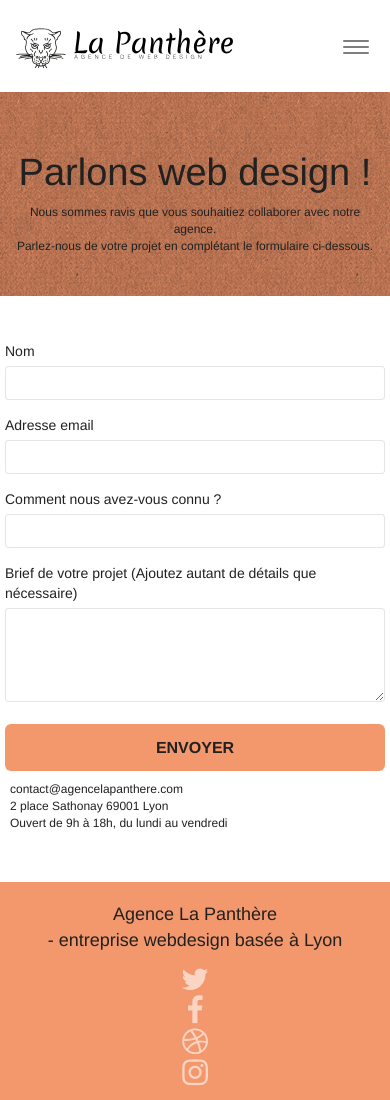
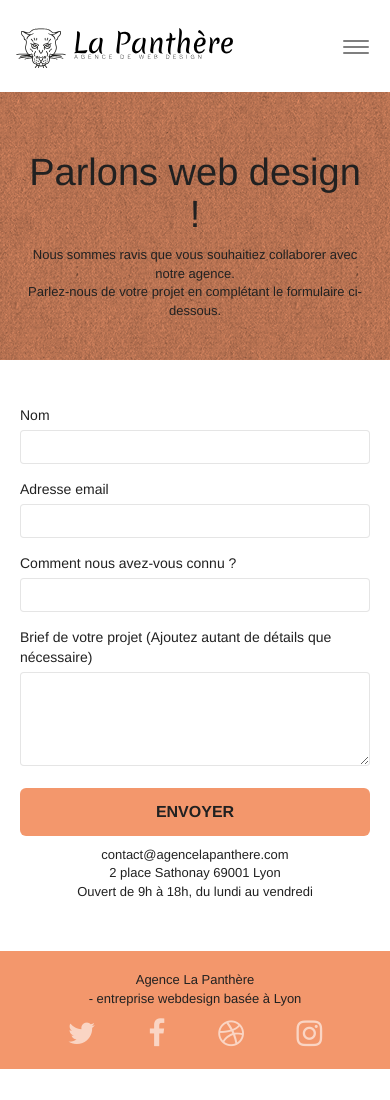
Before and after one commit to hannah-ganne/P4-la-panthere-SEO-optimization, a plain HTML site: page page2.html in a window 390 px wide. After the commit the page ends 1069 px from the top, so only its background shows below. Drawn offline with Linux system fonts and the light colour scheme.

Commit message:
fixed some responsiveness issues

```diff
--- a/page2.html
+++ b/page2.html
@@ -106,7 +106,7 @@
 					</button>
 				</form>
 			</div>
-			<div class="col-sm-6">
+			<div class="col-sm-6 text-center">
 				<p>
 					contact@agencelapanthere.com<br>2 place Sathonay 69001 Lyon<br>Ouvert de 9h à 18h, du lundi au vendredi<br>
 				</p>
@@ -126,28 +126,40 @@
 	<div class="container bloc-sm">
 		<div class="row">
 			<div class="col-sm-12">
-				<p class="text-center font-18">
+				<p class="text-center">
 					Agence La Panthère <br>- entreprise webdesign basée à Lyon
 				</p>
 				<div class="row row-no-gutters social">
 					<div class="col-sm-3">
 						<div class="text-center">
-							<a class="social" href="twitter.com/lapanthere"><span class="fa fa-twitter icon-md"></span></a>
+							<a class="social" href="twitter.com/lapanthere">
+								<span class="fa fa-twitter icon-md" title="Twitter account of La Panthère"></span>
+								<span class="sr-only">Twitter</span>
+							</a>
 						</div>
 					</div>
 					<div class="col-sm-3">
 						<div class="text-center">
-							<a class="social" href="facebook.com/lapanthere"><span class="fa fa-facebook icon-md"></span></a>
+							<a class="social" href="facebook.com/lapanthere">
+								<span class="fa fa-facebook icon-md" title="Facebook account of La Panthère"></span>
+								<span class="sr-only">Facebook</span>
+							</a>
 						</div>
 					</div>
 					<div class="col-sm-3">
 						<div class="text-center">
-							<a class="social" href="dribbble.com/lapanthere"><span class="fa fa-dribbble icon-md"></span></a>
+							<a class="social" href="dribbble.com/lapanthere">
+								<span class="fa fa-dribbble icon-md" title="Dribbble account of La Panthère"></span>
+								<span class="sr-only">Dribbble</span>
+							</a>
 						</div>
 					</div>
 					<div class="col-sm-3">
 						<div class="text-center">
-							<a class="social" href="instagram.com/lapanthere"><span class="fa fa-instagram icon-md"></span></a>
+							<a class="social" href="instagram.com/lapanthere">
+								<span class="fa fa-instagram icon-md" title="Instagram account of La Panthère"></span>
+								<span class="sr-only">Instagram</span>
+							</a>
 						</div>
 					</div>
 				</div>
--- a/style.css
+++ b/style.css
@@ -272,6 +272,10 @@ a:hover {
     margin-top: 80px;
 }
 
+.row {
+    width: 100%;
+}
+
 .row-no-gutters {
     margin-right: 0;
     margin-left: 0;
@@ -285,6 +289,7 @@ a:hover {
 
 #bloc-1-hero h1 {
     font-size: 32px;
+    font-weight: 600;
 }
 
 .navbar {
@@ -681,7 +686,7 @@ a {
 }
 
 p {
-    font-size: 12px;
+    font-size: 13px;
 }
 
 .tight-width-whitespace {
@@ -711,6 +716,7 @@ p {
 h2 {
     font-size: 22px;
     line-height: 1.4em;
+    font-weight: 600;
 }
 
 h3 {
@@ -1026,6 +1032,11 @@ h4 {
         width: 180px;
         height: 320px;
     }
+
+    .row.row-no-gutters.social {
+        display: flex;
+        justify-content: space-between;
+    }
 }
 
 @media (max-width: 400px) {
```
Also changed, not shown: index.html (+5 -5 lines), css/bootstrap.css.
